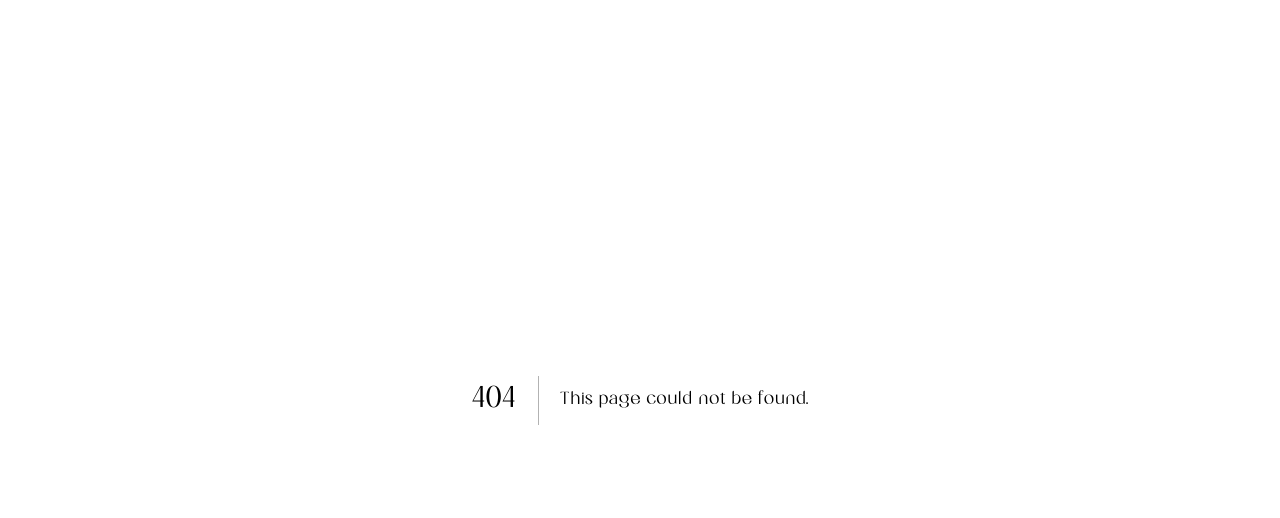
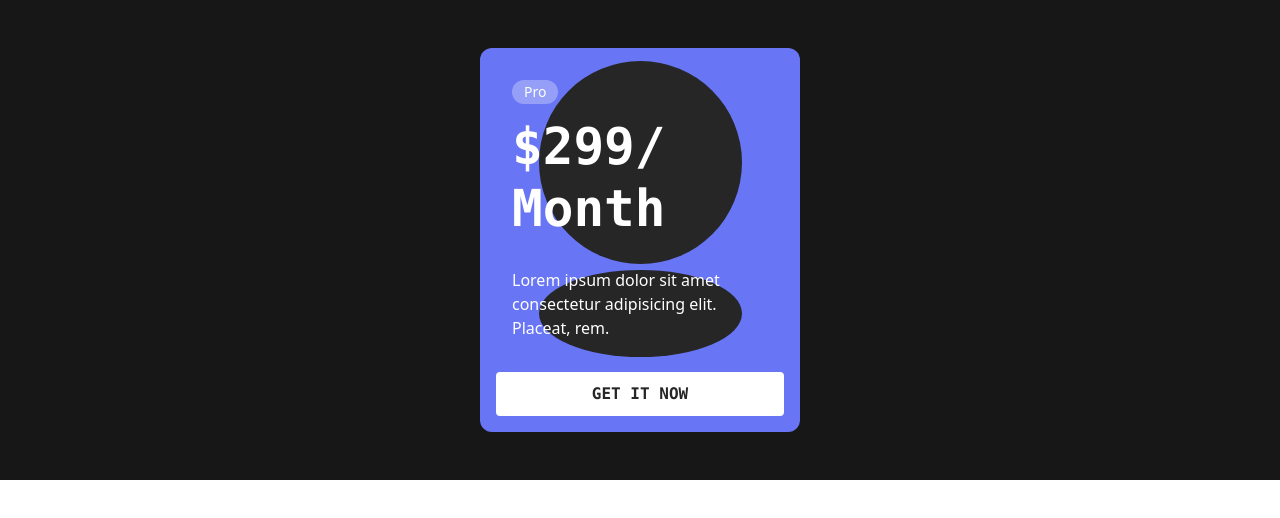
Before and after one commit to julach-erazan/paradise-tours-nextjs, a Next.js app: page /SquishyCard/SquishyCard in a window 1280 px wide. Before the commit this address had no page. Shown: the top 518 px of the page. Built offline with nearby package versions, Linux system fonts and the light colour scheme.

Commit message:
Create SquishyCard.jsx

```diff
--- /dev/null
+++ b/pages/SquishyCard/SquishyCard.jsx
@@ -0,0 +1,75 @@
+import { motion } from "framer-motion";
+
+const SquishyCard = () => {
+  return (
+    <section className="bg-neutral-900 px-4 py-12">
+      <div className="mx-auto w-fit">
+        <Card />
+      </div>
+    </section>
+  );
+};
+
+const Card = () => {
+  return (
+    <motion.div
+      whileHover={{ scale: 1.05 }}
+      transition={{ duration: 1, ease: "backInOut" }}
+      className="relative h-96 w-80 shrink-0 overflow-hidden rounded-xl bg-indigo-500 p-8"
+    >
+      <div className="relative z-10 text-white">
+        <span className="mb-3 block w-fit rounded-full bg-white/30 px-3 py-0.5 text-sm font-light text-white">
+          Pro
+        </span>
+        <motion.span
+          initial={{ scale: 0.85 }}
+          whileHover={{ scale: 1 }}
+          transition={{ duration: 1, ease: "backInOut" }}
+          className="my-2 block origin-top-left font-mono text-6xl font-black leading-[1.2]"
+        >
+          $299/ <br /> Month
+        </motion.span>
+        <p>Lorem ipsum dolor sit amet consectetur adipisicing elit. Placeat, rem.</p>
+      </div>
+      <button className="absolute bottom-4 left-4 right-4 z-20 rounded border-2 border-white bg-white py-2 text-center font-mono font-black uppercase text-neutral-800 backdrop-blur transition-colors hover:bg-white/30 hover:text-white">
+        Get it now
+      </button>
+      <Background />
+    </motion.div>
+  );
+};
+
+const Background = () => {
+  return (
+    <motion.svg
+      width="320"
+      height="384"
+      viewBox="0 0 320 384"
+      fill="none"
+      xmlns="http://www.w3.org/2000/svg"
+      className="absolute inset-0 z-0"
+      whileHover={{ scale: 1.5 }}
+      transition={{ duration: 1, ease: "backInOut" }}
+    >
+      <motion.circle
+        whileHover={{ scaleY: 0.5, y: -25 }}
+        transition={{ duration: 1, ease: "backInOut", delay: 0.2 }}
+        cx="160.5"
+        cy="114.5"
+        r="101.5"
+        fill="#262626"
+      />
+      <motion.ellipse
+        whileHover={{ scaleY: 2.25, y: -25 }}
+        transition={{ duration: 1, ease: "backInOut", delay: 0.2 }}
+        cx="160.5"
+        cy="265.5"
+        rx="101.5"
+        ry="43.5"
+        fill="#262626"
+      />
+    </motion.svg>
+  );
+};
+
+export default SquishyCard;
```
